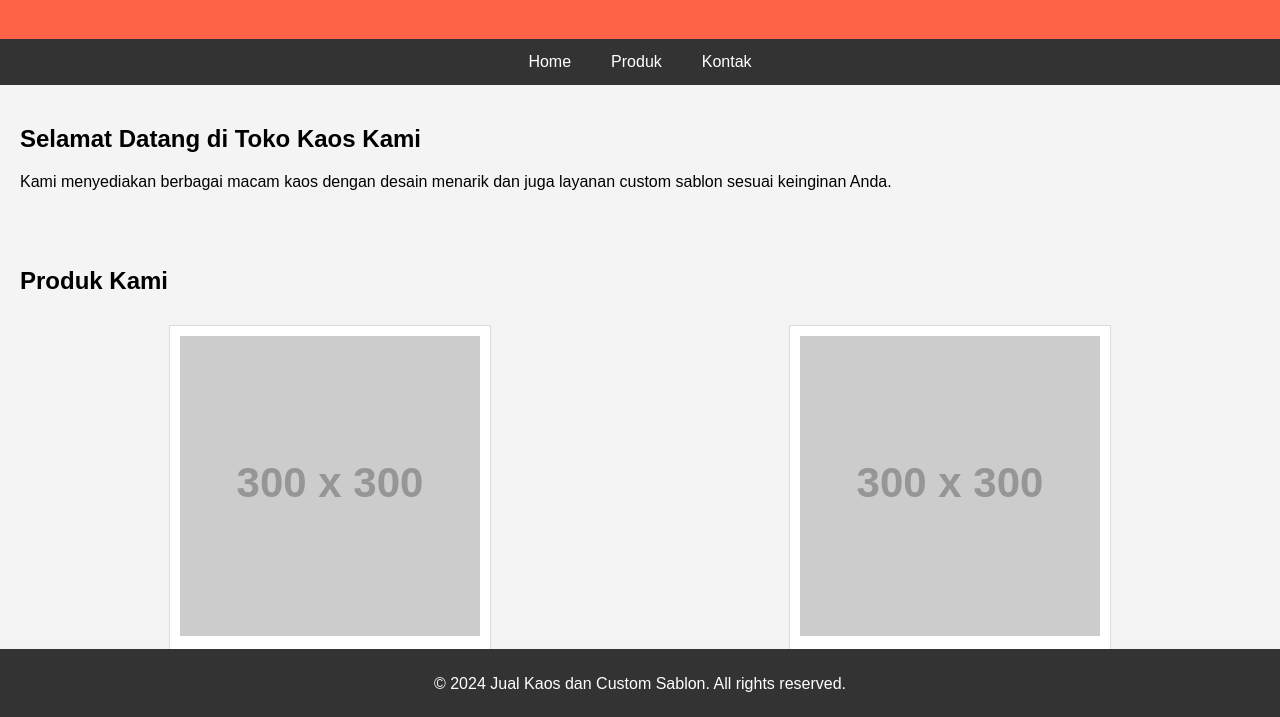
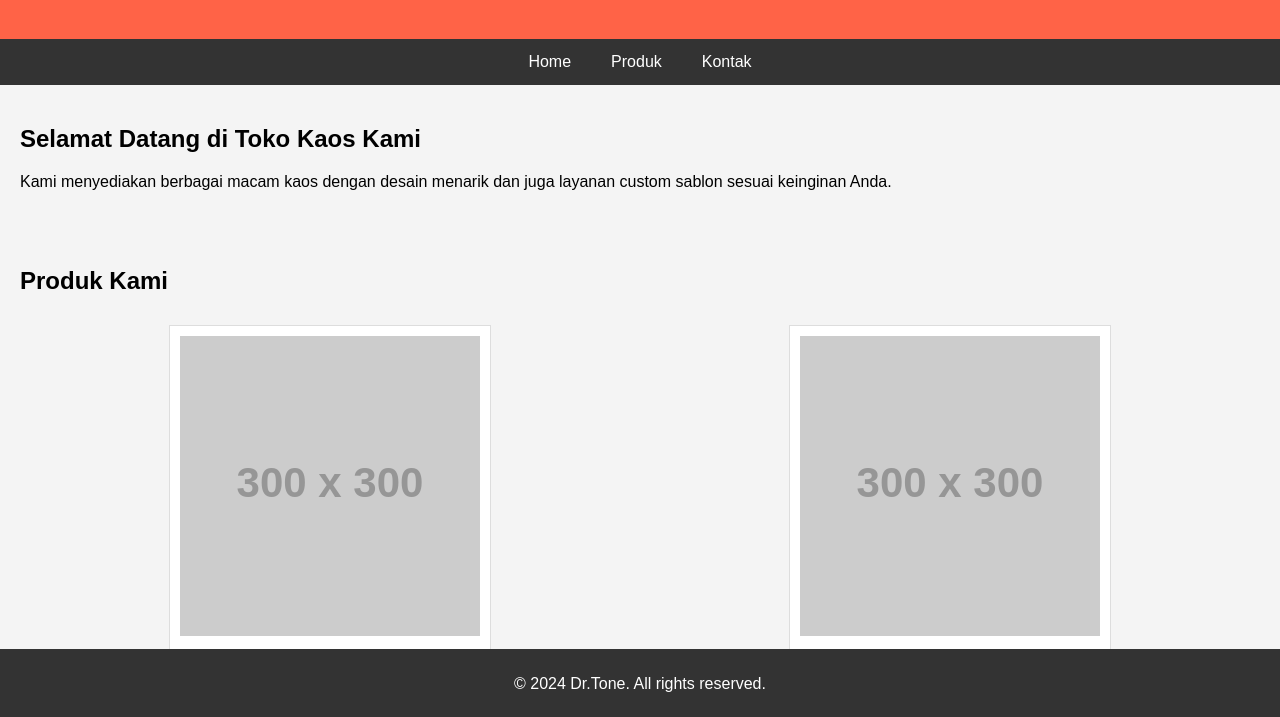
Before and after one commit to 980829/Fajar.github.io, a plain HTML site: page index.html in a window 1280 px wide. Shown: the part 81-798 px from the top of the page. Drawn offline with Linux system fonts and the light colour scheme; placeholder pictures from the web are drawn by us.

Commit message:
Update index.html

```diff
--- a/index.html
+++ b/index.html
@@ -106,9 +106,10 @@
             <li>Telepon: 0821-1992-2889</li>
             <li>Alamat: Sneakershoot Building (Sebelah Restoran Goebuk Bamboe, Jl. Raya Gandul No.29A, Kec. Cinere, Kota Depok, Jawa Barat 16512</li>
         </ul>
+
     </div>
     <footer>
-        <p>&copy; 2024 Jual Kaos dan Custom Sablon. All rights reserved.</p>
+        <p>&copy; 2024 Dr.Tone. All rights reserved.</p>
     </footer>
 </body>
 </html>
```
